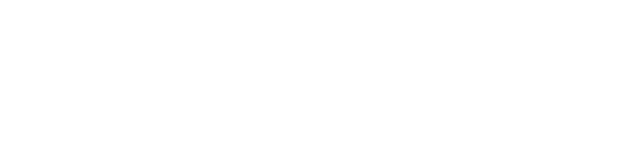
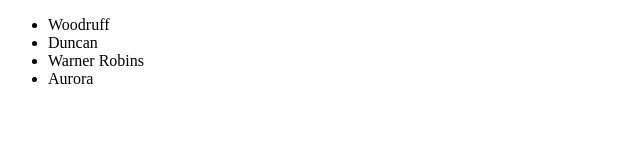
Before and after one commit to Huffmanra12/Course-HTML-Exercise, a plain HTML site: page index.html in a window 1280 px wide. Shown: the whole page, without its empty margins (0-640 px from the left). Drawn offline with Linux system fonts and the light colour scheme.

Commit message:
HTML Exercise Unordered list made

```diff
--- a/index.html
+++ b/index.html
@@ -1,5 +1,14 @@
 <!DOCTYPE html>
     <html>
-        <head></head>
-            <title></title>
+        <head>
+            <title>"HTML Exercise"</title>
+        </head>
+        <body>
+            <ul>
+              <li>Woodruff</li>
+              <li>Duncan</li>
+              <li>Warner Robins</li>
+              <li>Aurora</li>
+            </ul>
+        </body>
     </html>
```
